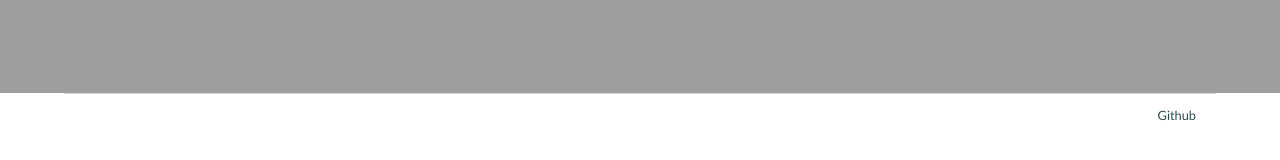
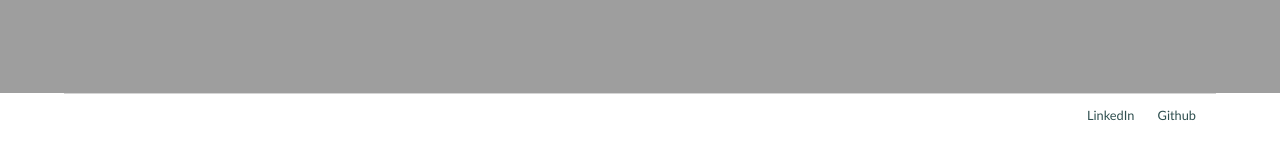
Before and after one commit to Calculasians/calculasians.github.io, a Jekyll site: the page built from index.html, in a window 1280 px wide. Shown: the part 470-630 px from the top of the page. Built offline with Jekyll 4.4.1, drawn with Linux system fonts in a browser that asks for light colours.

Commit message:
Update default.html

```diff
--- a/_layouts/default.html
+++ b/_layouts/default.html
@@ -32,8 +32,9 @@
 			</div><!-- /.container -->
 			<footer>
 	    		<ul>
+				<li><a href="https://www.linkedin.com/in/daniel-s-203865117/">LinkedIn</a></li>
 	        		<li><a href="https://github.com/Calculasians">Github</a></li>
-				</ul>
+			</ul>
 			</footer>
 		</body>
 	</html>
```
